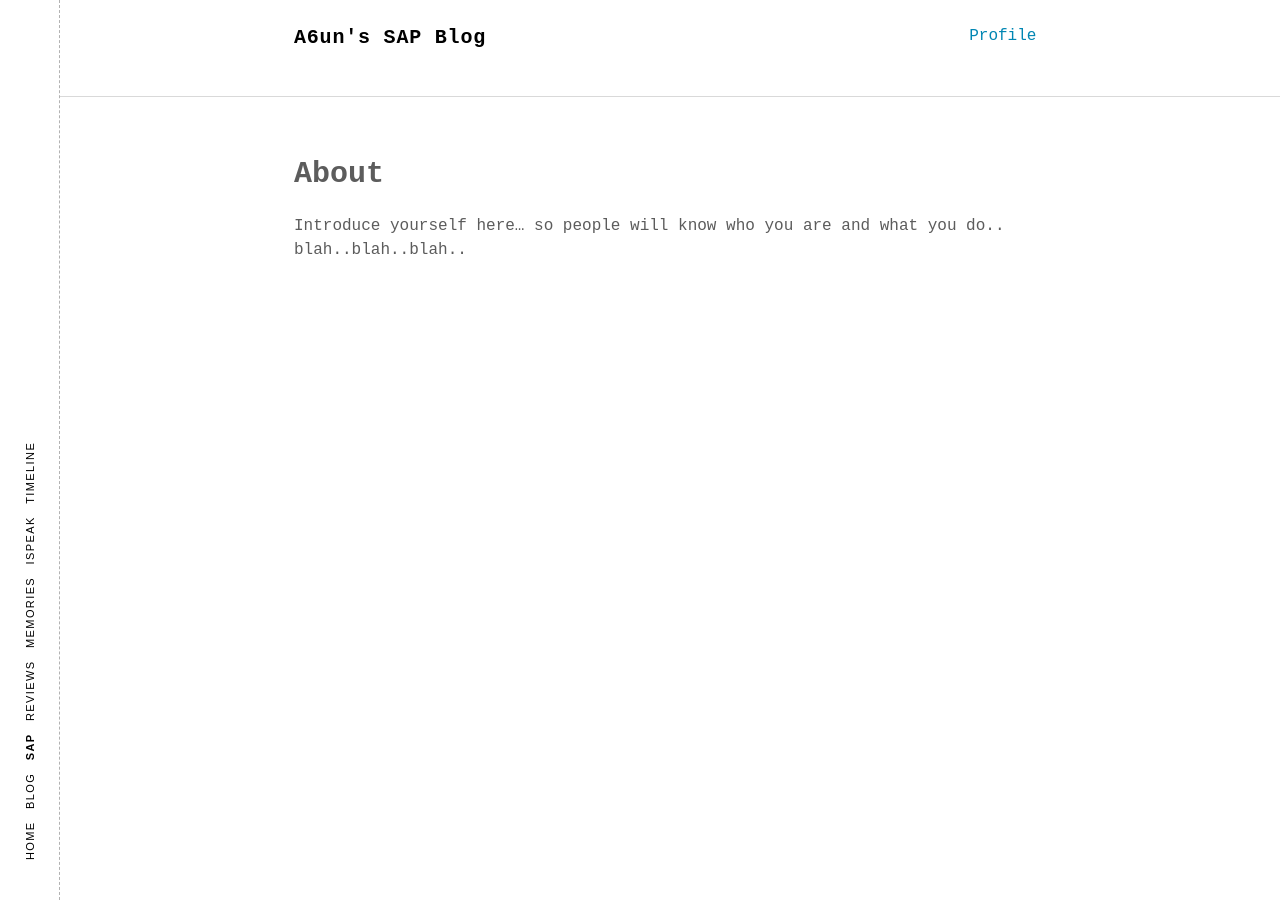
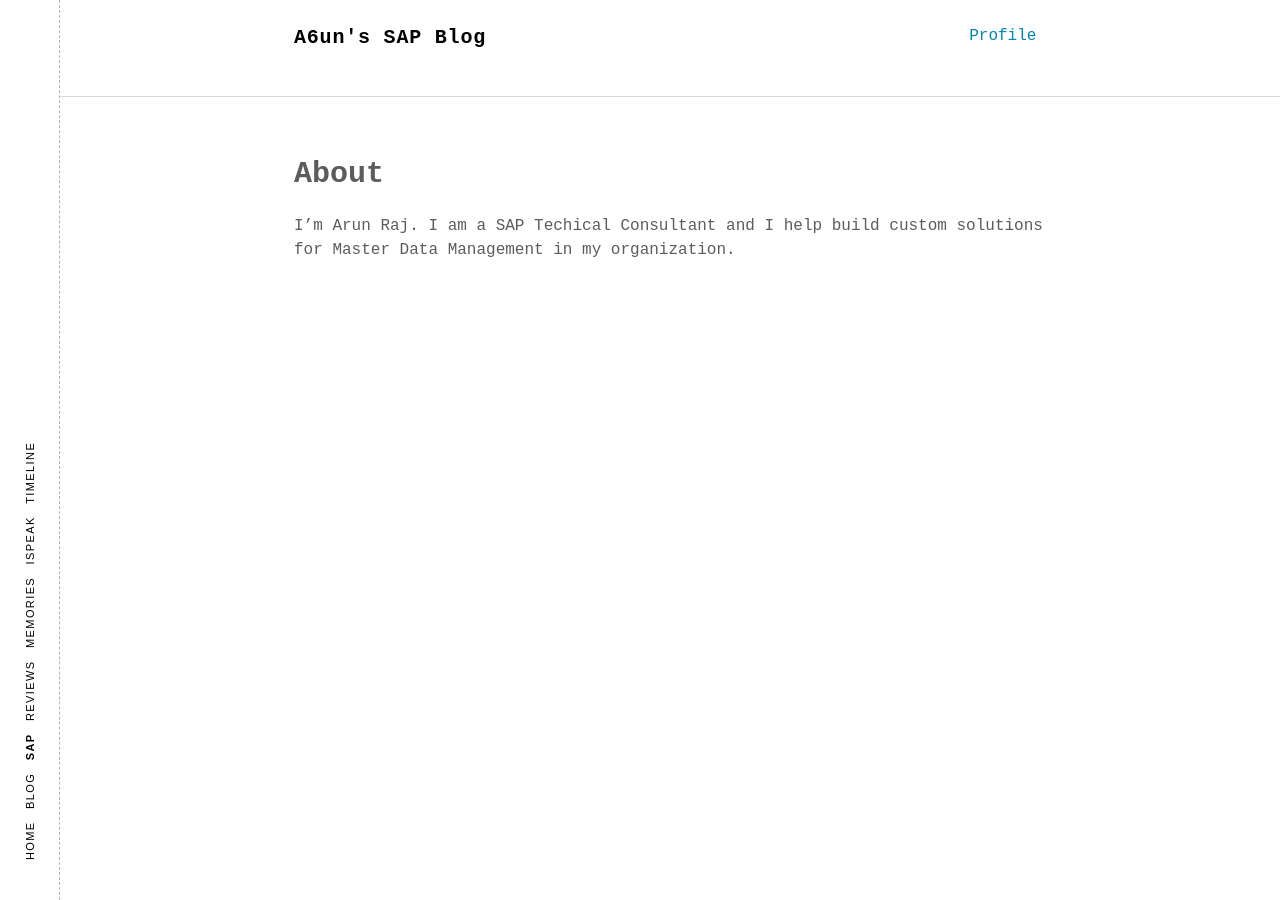
Before and after one commit to a6unraj/a6unraj.github.io, a Jekyll site: the page built from about.md, in a window 1280 px wide. Built offline with Jekyll 4.4.1, drawn with Linux system fonts in a browser that asks for light colours; some web fonts are replaced; comment, search, counter and statistics services are not loaded.

Commit message:
Update about.md

```diff
--- a/about.md
+++ b/about.md
@@ -4,4 +4,4 @@ title: About
 permalink: /about/
 ---
 
-Introduce yourself here... so people will know who you are and what you do.. blah..blah..blah..
+I'm Arun Raj. I am a SAP Techical Consultant and I help build custom solutions for Master Data Management in my organization.
```
